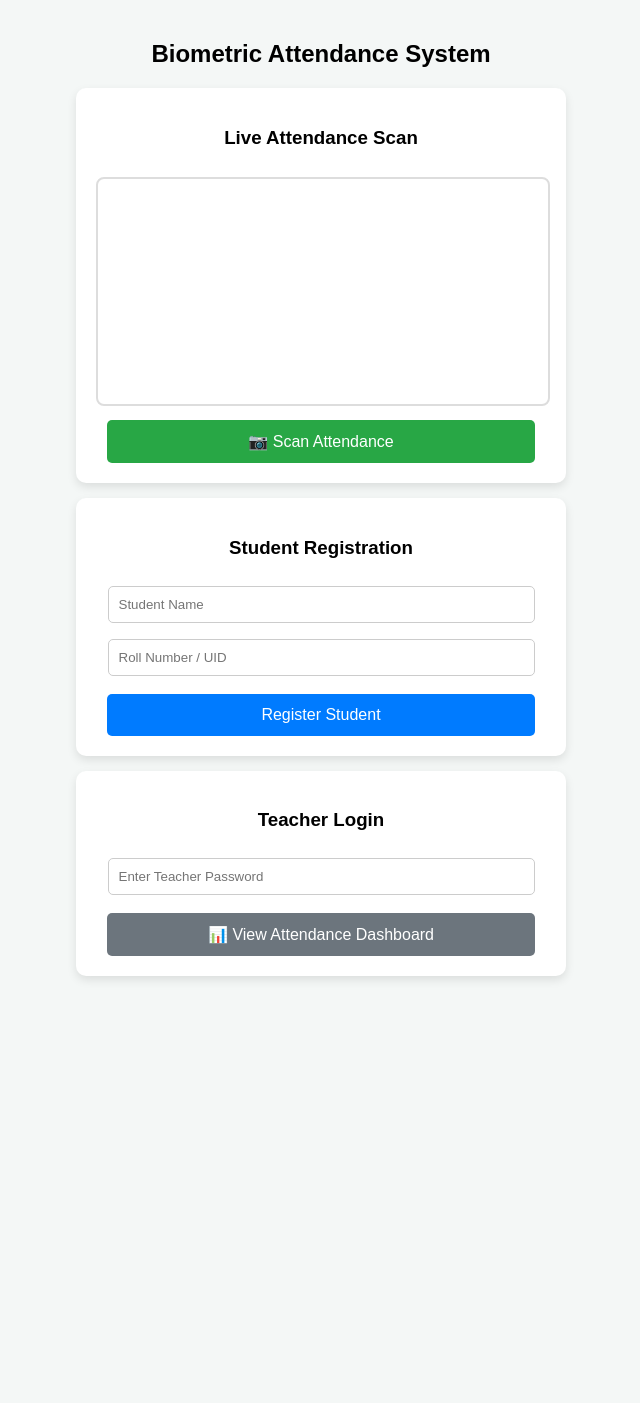
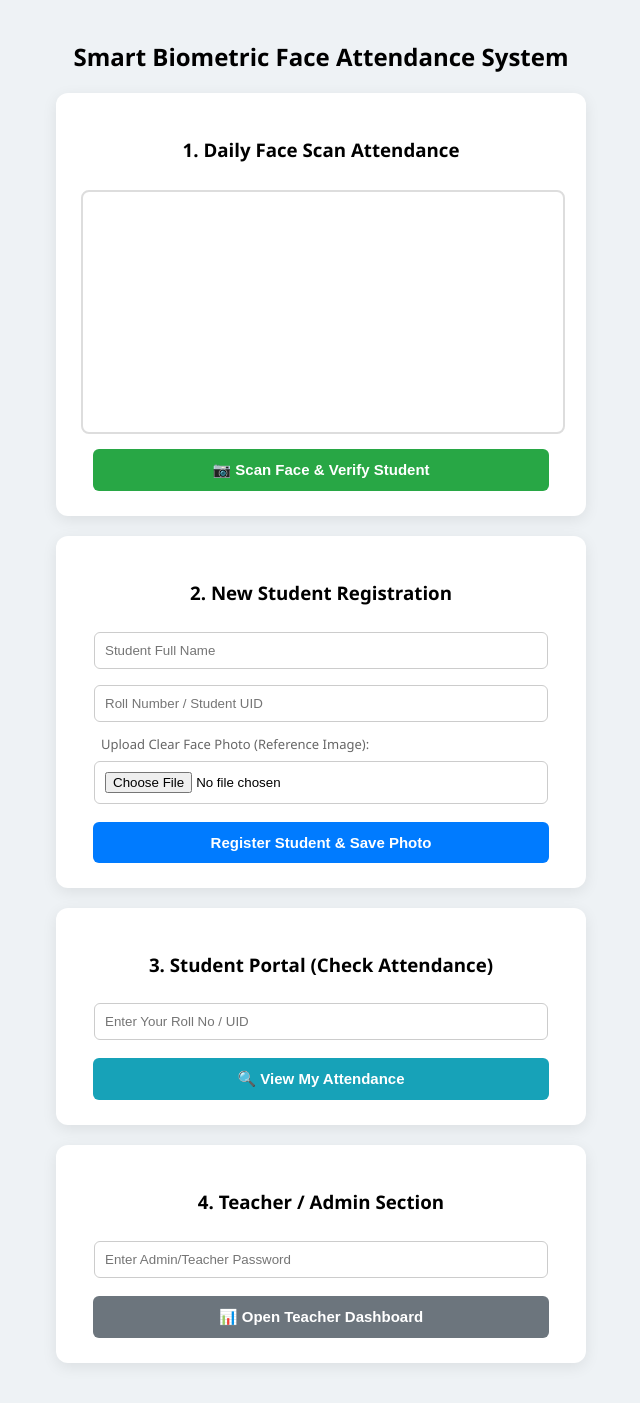
Before and after one commit to varsa07/bio_attendance, a Flask app: page / in a window 1280 px wide. Shown: the whole page, without its empty margins (319-959 px from the left). Before the commit the page ends 980 px from the top, so only its background shows below. Run offline with Flask 3, Linux system fonts and the light colour scheme.

Commit message:
Update index.html

```diff
--- a/templates/index.html
+++ b/templates/index.html
@@ -3,44 +3,57 @@
 <head>
     <meta charset="UTF-8">
     <meta name="viewport" content="width=device-width, initial-scale=1.0">
-    <title>Biometric Attendance System</title>
+    <title>Biometric Face Attendance System</title>
     <style>
-        body { font-family: Arial, sans-serif; background-color: #f4f7f6; margin: 0; padding: 20px; text-align: center; }
-        .card { background: white; padding: 20px; border-radius: 10px; max-width: 450px; margin: 15px auto; box-shadow: 0 4px 10px rgba(0,0,0,0.1); }
+        body { font-family: 'Segoe UI', Tahoma, Geneva, Verdana, sans-serif; background-color: #eef2f5; margin: 0; padding: 20px; text-align: center; }
+        .card { background: white; padding: 25px; border-radius: 12px; max-width: 480px; margin: 20px auto; box-shadow: 0 4px 15px rgba(0,0,0,0.08); }
         video { width: 100%; border-radius: 8px; border: 2px solid #ddd; margin-top: 10px; }
-        input[type="text"], input[type="password"] { width: 90%; padding: 10px; margin: 8px 0; border: 1px solid #ccc; border-radius: 5px; }
-        button { background-color: #007bff; color: white; border: none; padding: 12px; border-radius: 5px; cursor: pointer; font-size: 16px; width: 95%; margin-top: 10px; }
+        input[type="text"], input[type="password"], input[type="file"] { width: 90%; padding: 10px; margin: 8px 0; border: 1px solid #ccc; border-radius: 6px; }
+        button { background-color: #007bff; color: white; border: none; padding: 12px; border-radius: 6px; cursor: pointer; font-size: 15px; width: 95%; margin-top: 10px; font-weight: bold; }
         button.scan-btn { background-color: #28a745; }
+        button.check-btn { background-color: #17a2b8; }
         button.teacher-btn { background-color: #6c757d; }
+        .label-text { font-size: 13px; color: #666; display: block; margin-top: 5px; text-align: left; padding-left: 20px; }
     </style>
 </head>
 <body>
 
-    <h2>Biometric Attendance System</h2>
+    <h2>Smart Biometric Face Attendance System</h2>
 
-    <!-- Live Camera Scanner -->
+    <!-- 1. Live Camera Scan & Face Verification -->
     <div class="card">
-        <h3>Live Attendance Scan</h3>
+        <h3>1. Daily Face Scan Attendance</h3>
         <video id="webcam" autoplay playsinline></video>
-        <button class="scan-btn" onclick="alert('Face Scan Complete!')">📷 Scan Attendance</button>
+        <button class="scan-btn" onclick="captureAndVerify()">📷 Scan Face & Verify Student</button>
     </div>
 
-    <!-- Student Registration -->
+    <!-- 2. Student Registration with Stored Photo -->
     <div class="card">
-        <h3>Student Registration</h3>
-        <form action="/register" method="POST">
-            <input type="text" name="name" placeholder="Student Name" required><br>
-            <input type="text" name="student_id" placeholder="Roll Number / UID" required><br>
-            <button type="submit">Register Student</button>
+        <h3>2. New Student Registration</h3>
+        <form action="/register" method="POST" enctype="multipart/form-data">
+            <input type="text" name="name" placeholder="Student Full Name" required><br>
+            <input type="text" name="student_id" placeholder="Roll Number / Student UID" required><br>
+            <span class="label-text">Upload Clear Face Photo (Reference Image):</span>
+            <input type="file" name="photo" accept="image/*" required><br>
+            <button type="submit">Register Student & Save Photo</button>
         </form>
     </div>
 
-    <!-- Teacher Login (Password Protected) -->
+    <!-- 3. Student Self-Check Portal -->
     <div class="card">
-        <h3>Teacher Login</h3>
+        <h3>3. Student Portal (Check Attendance)</h3>
+        <form action="/check-student-attendance" method="POST">
+            <input type="text" name="student_id" placeholder="Enter Your Roll No / UID" required><br>
+            <button type="submit" class="check-btn">🔍 View My Attendance</button>
+        </form>
+    </div>
+
+    <!-- 4. Teacher Secure Login -->
+    <div class="card">
+        <h3>4. Teacher / Admin Section</h3>
         <form action="/teacher-dashboard" method="POST">
-            <input type="password" name="password" placeholder="Enter Teacher Password" required><br>
-            <button type="submit" class="teacher-btn">📊 View Attendance Dashboard</button>
+            <input type="password" name="password" placeholder="Enter Admin/Teacher Password" required><br>
+            <button type="submit" class="teacher-btn">📊 Open Teacher Dashboard</button>
         </form>
     </div>
 
@@ -48,7 +61,11 @@
         const video = document.getElementById('webcam');
         navigator.mediaDevices.getUserMedia({ video: true })
             .then(stream => { video.srcObject = stream; })
-            .catch(err => { console.error(err); });
+            .catch(err => { console.error("Camera access error:", err); });
+
+        function captureAndVerify() {
+            alert("Matching Live Face with Registered Photos in Database...");
+        }
     </script>
 </body>
 </html>
```
